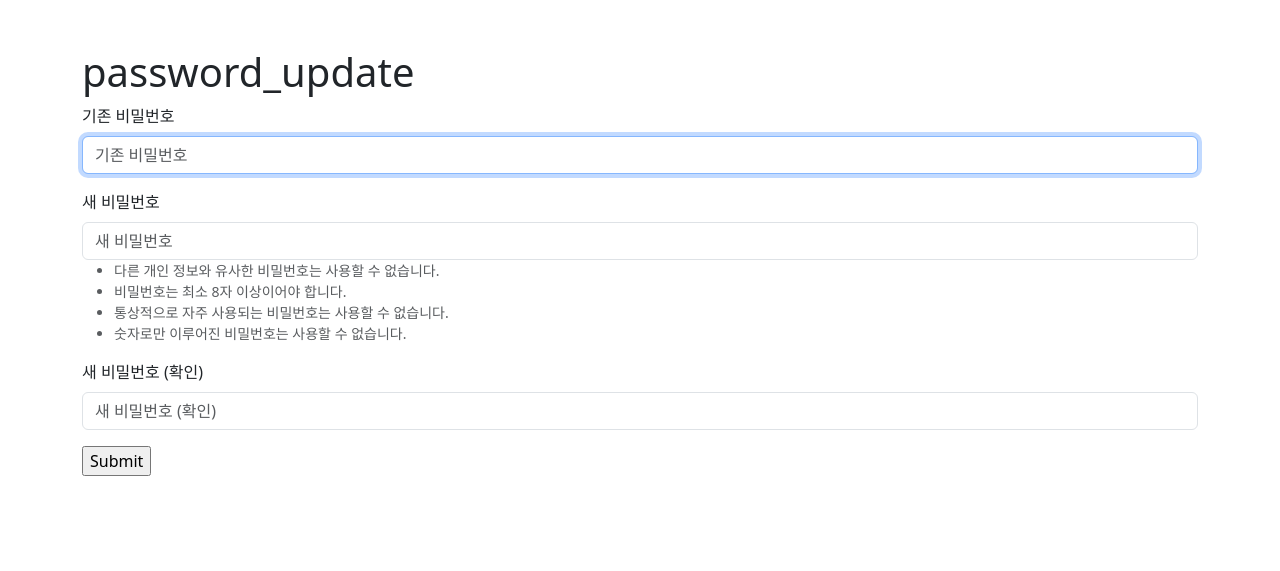
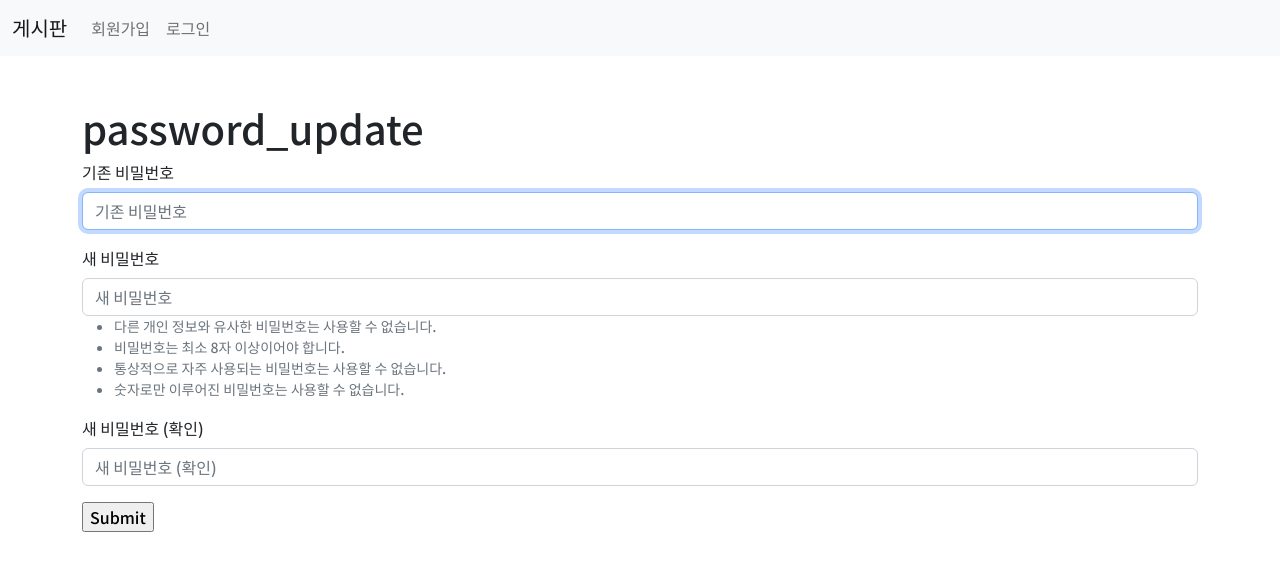
Before and after one commit to wxxk/Django_pair_5, a Django app: page /accounts/password/ in a window 1280 px wide. Shown: the top 571 px of the page. Run offline with Django 3.2, Linux system fonts and the light colour scheme; some libraries are stand-ins or nearby versions.

Commit message:
navbar 기능 구현

```diff
--- a/templates/base.html
+++ b/templates/base.html
@@ -9,10 +9,47 @@
     <title>
       {% block title %}{% endblock title %}
     </title>
-    {% bootstrap_css %}
+    <link href="https://fonts.googleapis.com/css2?family=Noto+Sans+KR:wght@500&display=swap" rel="stylesheet">
+    <link href="https://cdn.jsdelivr.net/npm/bootstrap@5.2.2/dist/css/bootstrap.min.css" rel="stylesheet" integrity="sha384-Zenh87qX5JnK2Jl0vWa8Ck2rdkQ2Bzep5IDxbcnCeuOxjzrPF/et3URy9Bv1WTRi" crossorigin="anonymous">
+
+    <style>
+      body {
+        font-family: 'Noto Sans KR', sans-serif;
+      }
+    </style>
   </head>
 
   <body>
+    <nav class="navbar navbar-expand-lg bg-light">
+      <div class="container-fluid">
+        <a class="navbar-brand" href="{% url 'reviews:index' %}">게시판</a>
+        <button class="navbar-toggler" type="button" data-bs-toggle="collapse" data-bs-target="#navbarNav" aria-controls="navbarNav" aria-expanded="false" aria-label="Toggle navigation">
+          <span class="navbar-toggler-icon"></span>
+        </button>
+        <div class="collapse navbar-collapse" id="navbarNav">
+          <ul class="navbar-nav">
+            {% if request.user.is_authenticated %}
+              <li class="nav-item">
+                <a class="nav-link" href="{% url 'reviews:create' %}">글 작성</a>
+              </li>
+              <li class="nav-item">
+                <a class="nav-link" href="{% url 'accounts:detail' request.user.pk %}">마이페이지</a>
+              </li>
+              <li class="nav-item">
+                <a class="nav-link" href="{% url 'accounts:logout' %}">로그아웃</a>
+              </li>
+            {% else %}
+              <li class="nav-item">
+                <a class="nav-link" href="{% url 'accounts:signup' %}">회원가입</a>
+              </li>
+              <li class="nav-item">
+                <a class="nav-link" href="{% url 'accounts:login' %}">로그인</a>
+              </li>
+            {% endif %}
+          </ul>
+        </div>
+      </div>
+    </nav>
     <div class="container my-5">
       {% block content %}{% endblock content %}
     </div>
```
